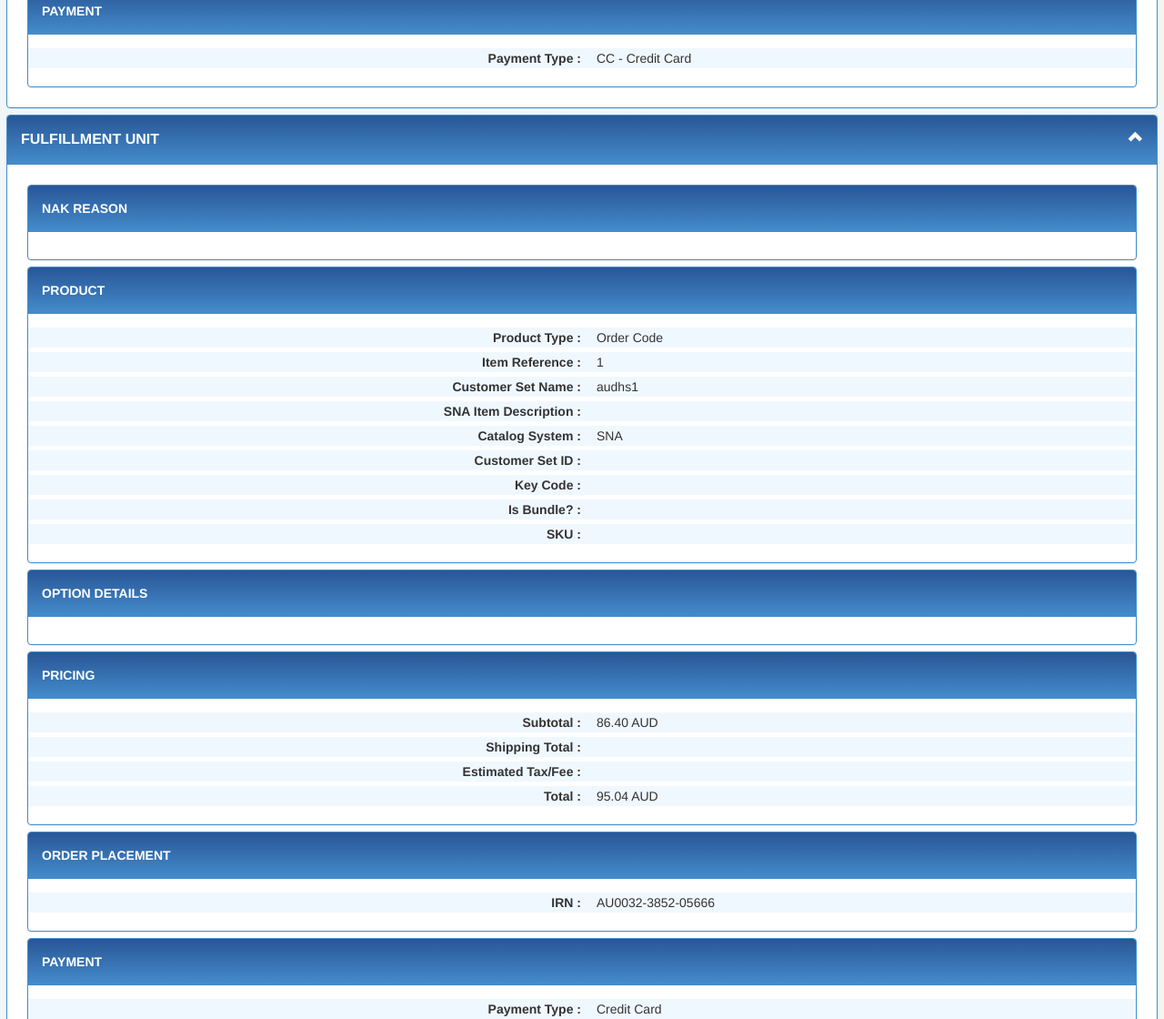
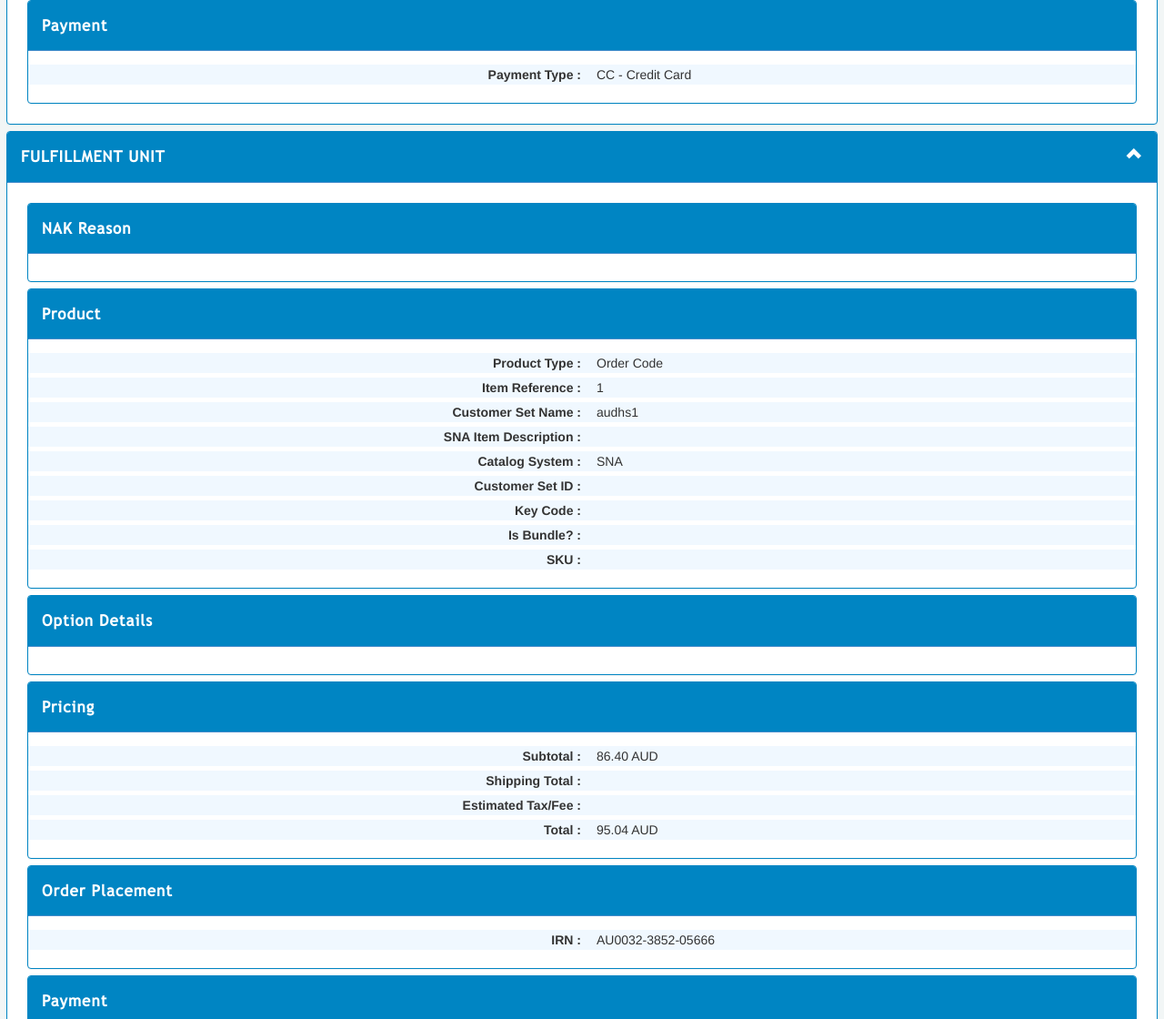
Before and after one commit to DCSGInterns/GUI, a plain HTML site: page Design Docs/UI Design/Consolidated Design/index.html in a window 1280 px wide. Shown: the part 1536-2656 px from the top of the page at 91% size. Drawn offline with nearby package versions, Linux system fonts and the light colour scheme.

Commit message:
Changed color schemes

```diff
--- a/Design Docs/UI Design/Consolidated Design/css/main.css
+++ b/Design Docs/UI Design/Consolidated Design/css/main.css
@@ -9,6 +9,12 @@
 	wrapper_heading_2 refers to heading of 2nd collapsable
 	wrapper_content_2 to the content inside the entire 2nd collapsable ,
 */
+
+@font-face {
+font-family: 'TrebuchetMS';
+src : url(../fonts/TrebuchetMS.ttf);
+zoom: 1;
+}
 
 @font-face {
   font-family: 'Roboto Condensed';
@@ -28,14 +34,17 @@ min-width : 250px;
 }
 .panel
 {
+border-color: #0085C3;
  margin : 7px;
 }
 
 
 .panel-primary>.panel-heading
 {
-	background: -moz-linear-gradient(-90deg, #295697, #448CCB);
- 	background: -webkit-gradient(linear, left top, left bottom, from(#295697), to(#448CCB));
+    font-family: 'TrebuchetMS';
+	letter-spacing: 1px;
+	font-size: 17px;
+	background: #0085C3;
 	padding :15px;
 	font-weight : bold;
 }
@@ -54,7 +63,6 @@ padding-right: 0px;
 
 #wrapper_heading_1,#wrapper_heading_2
 {
-	font-size : 16px;
 	color : white;
 	cursor : pointer;
 }
--- a/Design Docs/UI Design/Consolidated Design/index.html
+++ b/Design Docs/UI Design/Consolidated Design/index.html
@@ -22,7 +22,7 @@
 <div class="col-sm-6 col-md-6 col-lg-6">
 <div class="panel panel-primary">
   <div class="panel-heading">
-      <strong>ORDER SUMMARY</strong>
+      <strong>Order Summary</strong>
    </div>
 
    <div class="panel-body">
@@ -160,7 +160,7 @@
 <div class="col-sm-6 col-md-6 col-lg-6">
 <div class="panel panel-primary">
   <div class="panel-heading">
-      <strong>CUSTOMER</strong>
+      <strong>Customer</strong>
    </div>
    <div class="panel-body">
      <form class="form-horizontal" role="form">
@@ -295,7 +295,7 @@
 <div class="col-sm-6 col-md-6 col-lg-6">
   <div class="panel panel-primary">
    <div class="panel-heading">
-      <strong>BILLING</strong>
+      <strong>Billing</strong>
    </div>
    <div class="panel-body">
       <form class="form-horizontal" role="form">
@@ -370,7 +370,7 @@
 <div class="col-sm-6 col-md-6 col-lg-6">
   <div class="panel panel-primary">
    <div class="panel-heading">
-      <strong>SHIPPING</strong>
+      <strong>Shipping</strong>
    </div>
    <div class="panel-body">
       <form class="form-horizontal" role="form">
@@ -448,7 +448,7 @@
 
 <div class="panel panel-primary">
   <div class="panel-heading">
-      <strong>EXPORT/END-USER INFORMATION</strong>
+      <strong>Export/End-User Information</strong>
    </div>
    <div class="panel-body">
      <form class="form-horizontal" role="form">
@@ -568,7 +568,7 @@
 
 <div class="panel panel-primary">
   <div class="panel-heading">
-      <strong>PAYMENT</strong>
+      <strong>Payment</strong>
    </div>
    <div class="panel-body">
      <form class="form-horizontal" role="form">
@@ -594,7 +594,7 @@
 
 <div class="panel panel-primary">
   <div class="panel-heading">
-      <strong>NAK REASON</strong>
+      <strong>NAK Reason</strong>
    </div>
    <div class="panel-body">
 
@@ -603,7 +603,7 @@
 
 <div class="panel panel-primary">
   <div class="panel-heading">
-      <strong>PRODUCT</strong>
+      <strong>Product</strong>
    </div>
    <div class="panel-body">
      <form class="form-horizontal" role="form">
@@ -676,7 +676,7 @@
 
 <div class="panel panel-primary">
   <div class="panel-heading">
-      <strong>OPTION DETAILS</strong>
+      <strong>Option Details</strong>
    </div>
    <div class="panel-body">
    </div>
@@ -685,7 +685,7 @@
 
 <div class="panel panel-primary">
   <div class="panel-heading">
-      <strong>PRICING</strong>
+      <strong>Pricing</strong>
    </div>
    <div class="panel-body">
      <form class="form-horizontal" role="form">
@@ -723,7 +723,7 @@
 
 <div class="panel panel-primary">
   <div class="panel-heading">
-      <strong>ORDER PLACEMENT</strong>
+      <strong>Order Placement</strong>
    </div>
    <div class="panel-body">
      <form class="form-horizontal" role="form">
@@ -740,7 +740,7 @@
 
 <div class="panel panel-primary">
   <div class="panel-heading">
-      <strong>PAYMENT</strong>
+      <strong>Payment</strong>
    </div>
    <div class="panel-body">
      <form class="form-horizontal" role="form">
```
Also changed, not shown: Design Docs/UI Design/Consolidated Design/fonts/TrebuchetMS.ttf (added).
